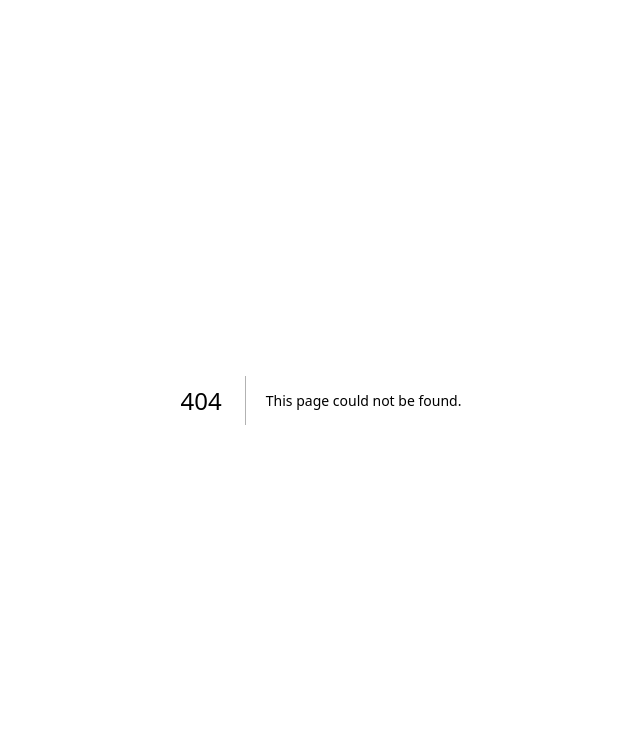
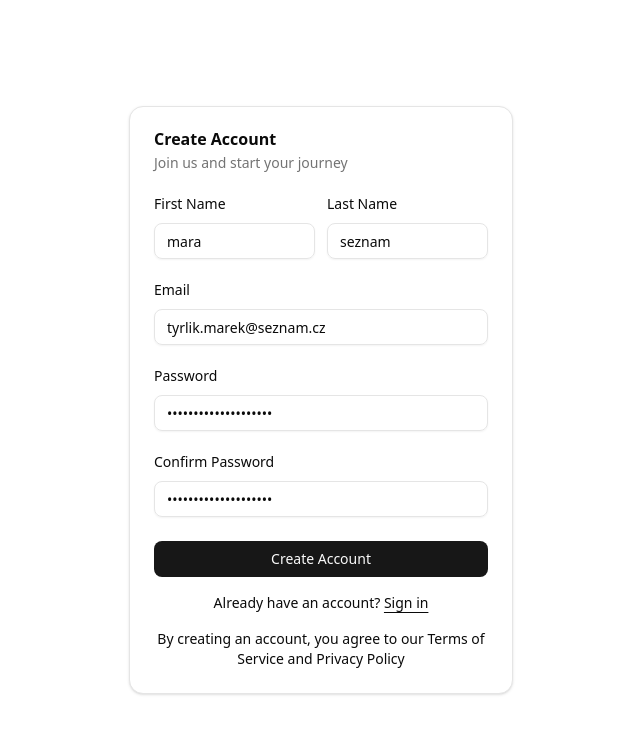
Before and after one commit to maratyrlik/finPlanApp, a Next.js app: page /signup in a window 1280 px wide. Before the commit this address had no page. Shown: the top 734 px of the page, without its empty margins (319-959 px from the left). Built offline with nearby package versions, Linux system fonts and the light colour scheme.

Commit message:
signup form

```diff
--- /dev/null
+++ b/src/app/(auth)/signup/page.js
@@ -0,0 +1,3 @@
+import SignUpPage from '@/modules/auth/presentation/pages/signUp'
+
+export default SignUpPage
--- /dev/null
+++ b/src/components/sign-up-form.jsx
@@ -0,0 +1,238 @@
+import { useState } from 'react'
+
+import { cn } from '@/lib/utils'
+import { Button } from '@/components/ui/button'
+import {
+	Card,
+	CardContent,
+	CardDescription,
+	CardHeader,
+	CardTitle,
+} from '@/components/ui/card'
+import { Input } from '@/components/ui/input'
+import { Label } from '@/components/ui/label'
+
+import { PasswordService } from '@/auth/domain/services/PasswordService.js'
+import { EmailService } from '@/auth/domain/services/EmailService.js'
+
+export function SignUpForm({ className, ...props }) {
+	const [formData, setFormData] = useState({
+		firstName: 'mara',
+		lastName: 'seznam',
+		email: 'tyrlik.marek@seznam.cz',
+		password: 'hyjqad-rexpix-3pogCi',
+		confirmPassword: 'hyjqad-rexpix-3pogCi',
+	})
+
+	const [errors, setErrors] = useState({})
+
+	const handleInputChange = (field, value) => {
+		setFormData(prev => ({
+			...prev,
+			[field]: value,
+		}))
+
+		// Clear error when user starts typing
+		if (errors[field]) {
+			setErrors(prev => ({
+				...prev,
+				[field]: null,
+			}))
+		}
+
+		// Clear confirm password error if password matches
+		if (
+			field === 'password' &&
+			errors.confirmPassword &&
+			value === formData.confirmPassword
+		) {
+			setErrors(prev => ({
+				...prev,
+				confirmPassword: null,
+			}))
+		}
+
+		// Clear confirm password error if passwords now match
+		if (
+			field === 'confirmPassword' &&
+			errors.confirmPassword &&
+			value === formData.password
+		) {
+			setErrors(prev => ({
+				...prev,
+				confirmPassword: null,
+			}))
+		}
+	}
+
+	const validateForm = () => {
+		const newErrors = {}
+
+		// First name validation
+		if (!formData.firstName.trim()) {
+			newErrors.firstName = 'First name is required'
+		} else if (formData.firstName.length > 50) {
+			newErrors.firstName = 'First name must be 50 characters or less'
+		}
+
+		// Last name validation
+		if (!formData.lastName.trim()) {
+			newErrors.lastName = 'Last name is required'
+		} else if (formData.lastName.length > 50) {
+			newErrors.lastName = 'Last name must be 50 characters or less'
+		}
+
+		// Email validation
+		if (!formData.email) {
+			newErrors.email = 'Email is required'
+		} else if (!EmailService.isValid(formData.email)) {
+			newErrors.email = 'Please enter a valid email address'
+		}
+
+		// Password validation
+		const passwordErrors = PasswordService.validateStrength(
+			formData.password
+		)
+		if (passwordErrors.length) {
+			newErrors.password = passwordErrors[0]
+		}
+
+		// Confirm password validation
+		if (!formData.confirmPassword) {
+			newErrors.confirmPassword = 'Please confirm your password'
+		} else if (formData.password !== formData.confirmPassword) {
+			newErrors.confirmPassword = 'Passwords do not match'
+		}
+
+		setErrors(newErrors)
+		return Object.keys(newErrors).length === 0
+	}
+
+	const handleSubmit = e => {
+		e.preventDefault()
+
+		if (validateForm() && props.onSubmit) {
+			// Don't send confirmPassword to backend
+			const { confirmPassword, ...submitData } = formData
+			props.onSubmit(submitData)
+		}
+	}
+
+	return (
+		<div className={cn('flex flex-col gap-6', className)} {...props}>
+			<Card>
+				<CardHeader>
+					<CardTitle>Create Account</CardTitle>
+					<CardDescription>
+						Join us and start your journey
+					</CardDescription>
+				</CardHeader>
+				<CardContent>
+					<form>
+						<div className="flex flex-col gap-6">
+							<div className="grid gap-3 sm:grid-cols-2">
+								<div className="grid gap-3">
+									<Label htmlFor="">First Name</Label>
+									<Input
+										id="firstNmae"
+										type="text"
+										placeholder="m@example.com"
+										required
+										value={formData.firstName}
+										onChange={value =>
+											handleInputChange(
+												'firstName',
+												value
+											)
+										}
+										error={errors.firstName}
+									/>
+								</div>
+								<div className="grid gap-3">
+									<Label htmlFor="text">Last Name</Label>
+									<Input
+										id="lastName"
+										type="text"
+										required
+										value={formData.lastName}
+										onChange={value =>
+											handleInputChange('lastName', value)
+										}
+										error={errors.lastName}
+									/>
+								</div>
+							</div>
+							<div className="grid gap-3">
+								<Label htmlFor="email">Email</Label>
+								<Input
+									id="email"
+									type="email"
+									placeholder="m@example.com"
+									required
+									value={formData.email}
+									onChange={value =>
+										handleInputChange('email', value)
+									}
+									error={errors.email}
+								/>
+							</div>
+							<div className="grid gap-3">
+								<Label htmlFor="password">Password</Label>
+								<Input
+									id="password"
+									type="password"
+									required
+									value={formData.password}
+									onChange={value =>
+										handleInputChange('password', value)
+									}
+									error={errors.password}
+								/>
+							</div>
+							<div className="grid gap-3">
+								<Label htmlFor="password">
+									Confirm Password
+								</Label>
+								<Input
+									id="confirmPassword"
+									type="password"
+									required
+									value={formData.confirmPassword}
+									onChange={value =>
+										handleInputChange(
+											'confirmPassword',
+											value
+										)
+									}
+									error={errors.confirmPassword}
+								/>
+							</div>
+							<div className="flex flex-col gap-3">
+								<Button
+									type="submit"
+									className="w-full"
+									onClick={handleSubmit}
+								>
+									Create Account
+								</Button>
+							</div>
+						</div>
+						<div className="mt-4 text-center text-sm">
+							Already have an account?{' '}
+							<a
+								href="/login"
+								className="underline underline-offset-4"
+							>
+								Sign in
+							</a>
+						</div>
+						<div className="mt-4 text-center text-sm">
+							By creating an account, you agree to our Terms of
+							Service and Privacy Policy
+						</div>
+					</form>
+				</CardContent>
+			</Card>
+		</div>
+	)
+}
--- /dev/null
+++ b/src/modules/auth/presentation/pages/signUp.jsx
@@ -0,0 +1,46 @@
+'use client'
+
+import { useState } from 'react'
+import { SignUpForm } from '@/components/sign-up-form.jsx'
+
+import { AuthLayout } from '@/auth/presentation/components/ui/AuthLayout.jsx'
+
+export default function SignUpPage() {
+	const [loading, setLoading] = useState(false)
+	const [message, setMessage] = useState('')
+
+	const handleRegister = async formData => {
+		setLoading(true)
+		setMessage('')
+
+		try {
+			const response = await fetch('/api/auth/register', {
+				method: 'POST',
+				headers: { 'Content-Type': 'application/json' },
+				body: JSON.stringify(formData),
+			})
+
+			const data = await response.json()
+
+			if (!response.ok) {
+				throw new Error(data.error || 'Registration failed')
+			}
+
+			setMessage(data.message)
+			// Optionally redirect to login or verification page
+		} catch (error) {
+			console.dir(error)
+			setMessage(error.message)
+		} finally {
+			setLoading(false)
+		}
+	}
+
+	return (
+		<div className="flex min-h-svh w-full items-center justify-center p-6 md:p-10">
+			<div className="w-full max-w-sm">
+				<SignUpForm onSubmit={handleRegister} />
+			</div>
+		</div>
+	)
+}
```
